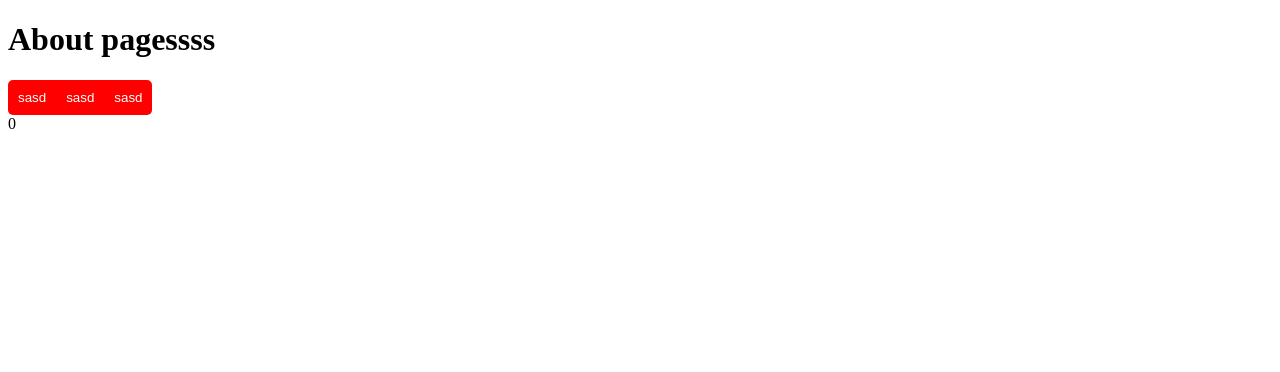
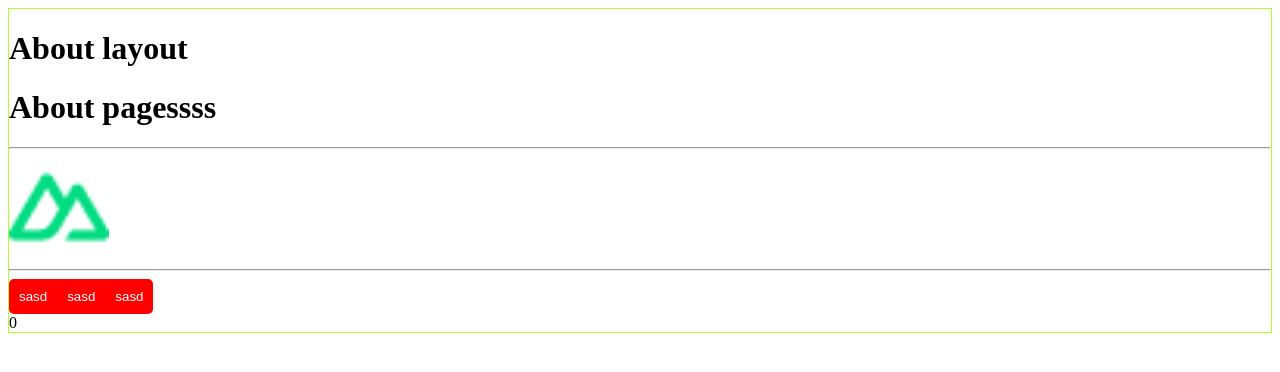
Before and after one commit to Mstfucrr/vue-nuxt-perry, a Nuxt app: page /about in a window 1280 px wide. Shown: the top 372 px of the page. Built offline with nearby package versions, Linux system fonts and the light colour scheme.

Commit message:
Add layouts and enhance About page with image and custom layout
- Implement default and about layouts with placeholder content
- Update app.vue to use NuxtLayout
- Add sample image to About page
- Configure About page to use custom 'about' layout

```diff
--- a/app.vue
+++ b/app.vue
@@ -1,5 +1,5 @@
 <template>
-  <div>
+  <NuxtLayout>
     <NuxtPage />
-  </div>
+  </NuxtLayout>
 </template>
--- /dev/null
+++ b/layouts/about.vue
@@ -0,0 +1,6 @@
+<template>
+  <div style="border: 1px solid greenyellow">
+    <h1>About layout</h1>
+    <slot />
+  </div>
+</template>
--- /dev/null
+++ b/layouts/default.vue
@@ -0,0 +1,7 @@
+<template>
+  <div style="border: 1px solid red">
+    <h1>Default layout</h1>
+    <p>Some default layout content shared across all pages</p>
+    <slot />
+  </div>
+</template>
--- a/pages/about/index.vue
+++ b/pages/about/index.vue
@@ -6,11 +6,18 @@ const numb = ref(0);
 const handleClick = (addNum?: number) => {
   numb.value += addNum ?? 1;
 };
+
+definePageMeta({
+  layout: "about",
+});
 </script>
 
 <template>
   <div>
     <h1>About pagessss</h1>
+    <hr />
+    <img src="~/assets/imgs/image.png" alt="from assets" width="100" />
+    <hr />
     <ButtonGroup>
       <MyButton @click="() => handleClick()">sasd</MyButton>
       <MyButton @click="() => handleClick(2)">sasd</MyButton>
```
Also changed, not shown: assets/imgs/image.png (added).
